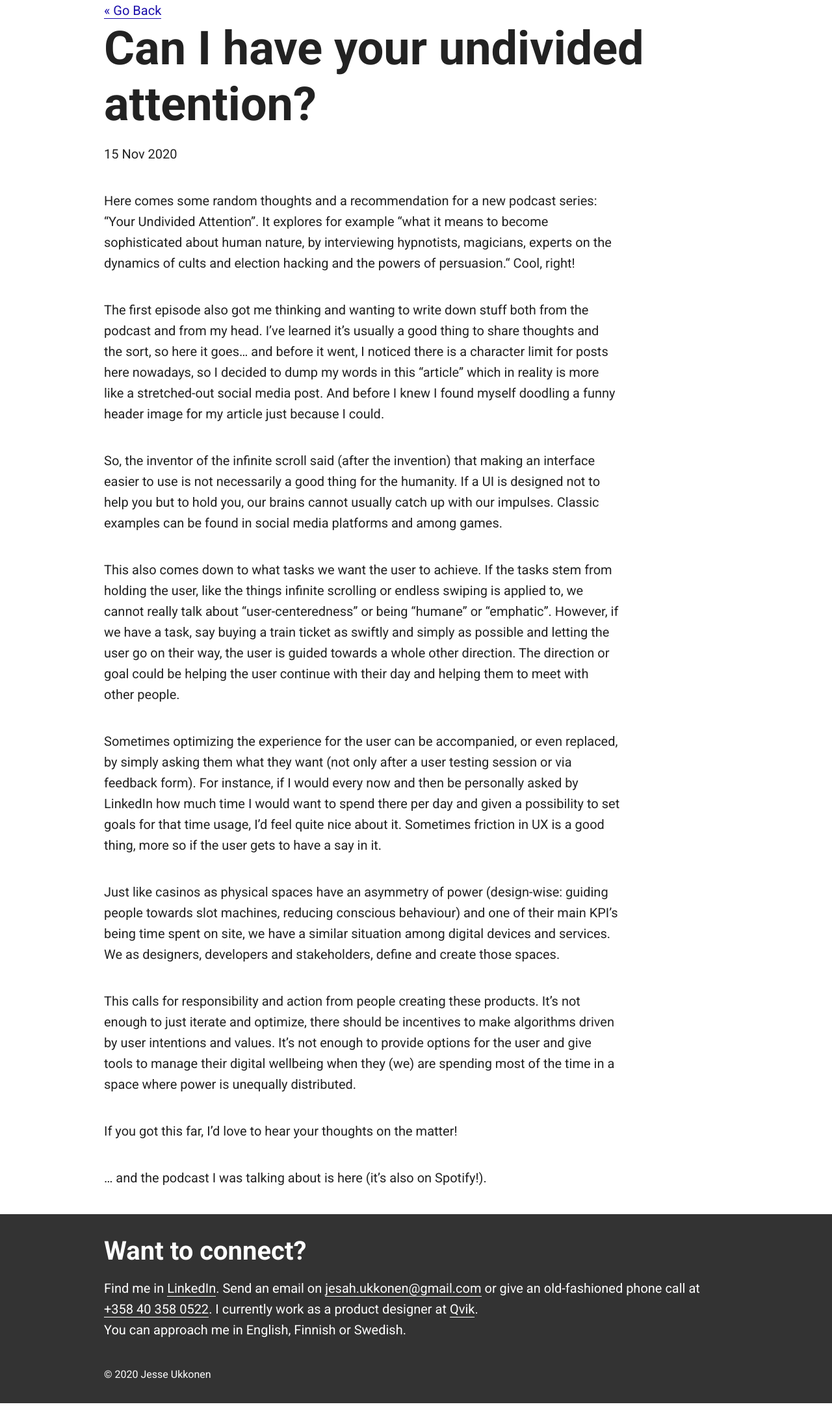
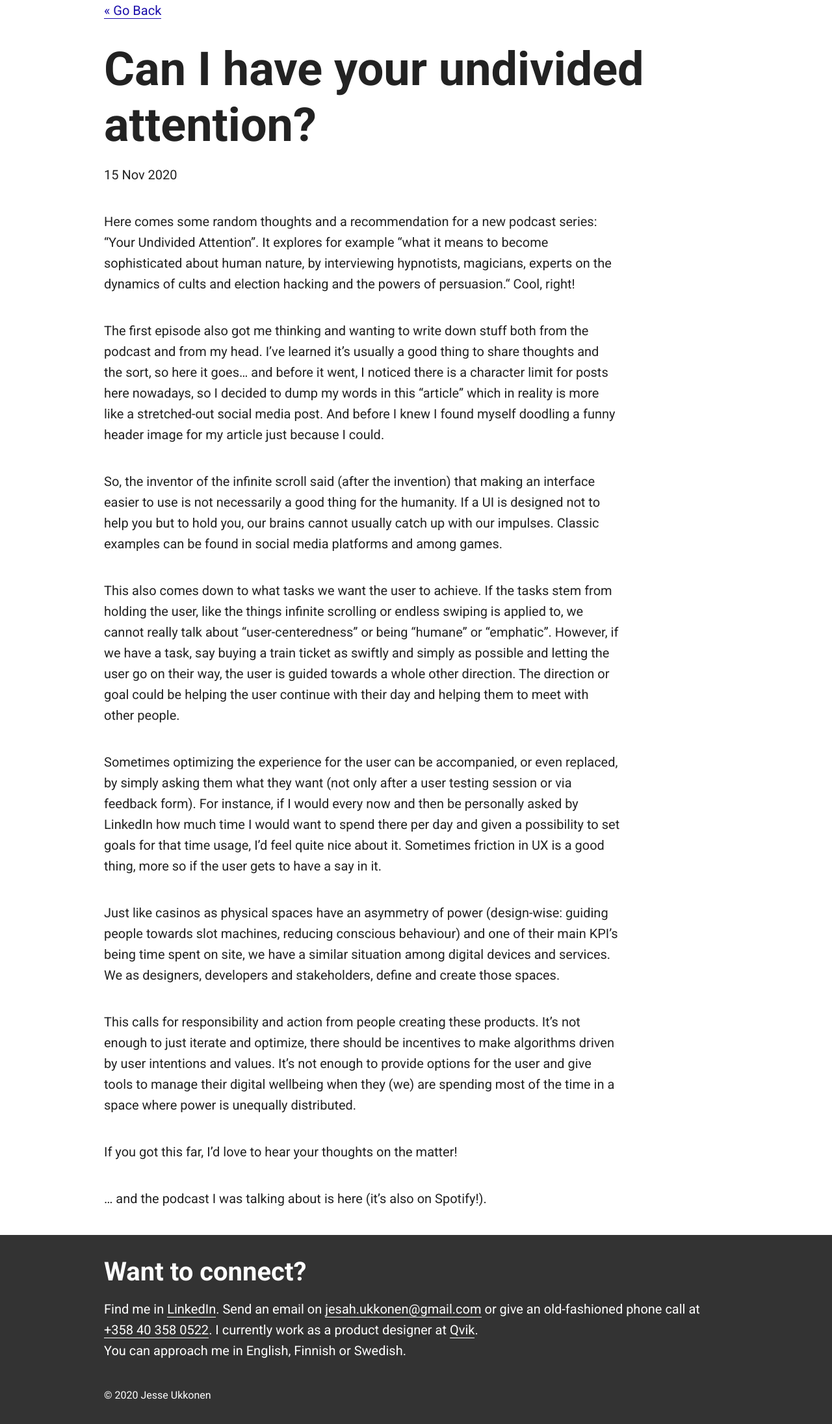
Before and after one commit to jesseu/jesseu.github.io, a Jekyll site: the page built from _posts/2020-11-15-undivided-attention.md, in a window 1280 px wide. Shown: the whole page at 65% size. Built offline with Jekyll 4.4.1, drawn with Linux system fonts in a browser that asks for light colours; before the commit the page ends 2160 px from its top, so only the background shows below that.

Commit message:
Update skeleton.css

```diff
--- a/css/skeleton.css
+++ b/css/skeleton.css
@@ -204,6 +204,12 @@ figcaption {
   text-decoration: none;
   background-color: #FFF;
   color: #000;
+}
+
+/* Posts
+–––––––––––––––––––––––––––––––––––––––––––––––––– */
+.back-button {
+   margin-bottom: 2rem;
 }
 
 /* Buttons
```
